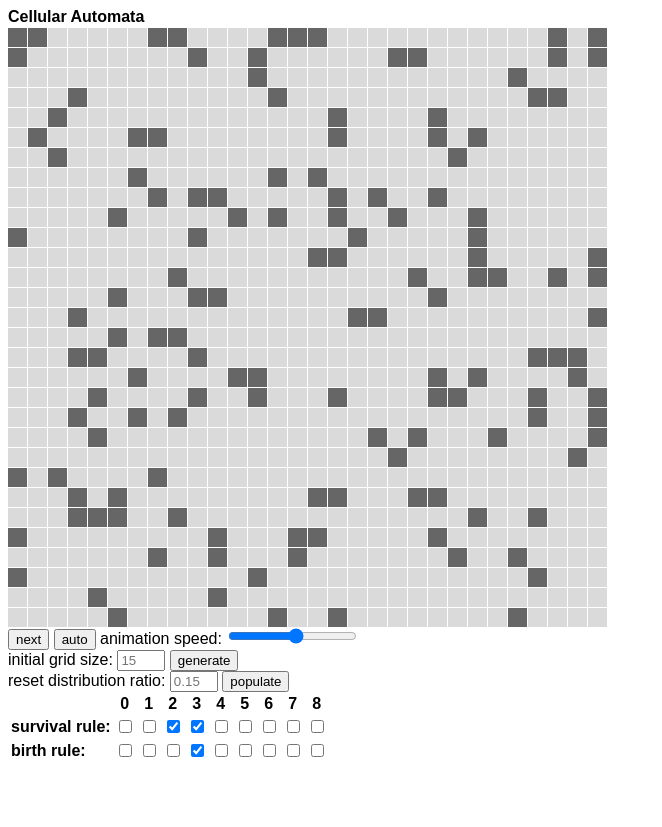
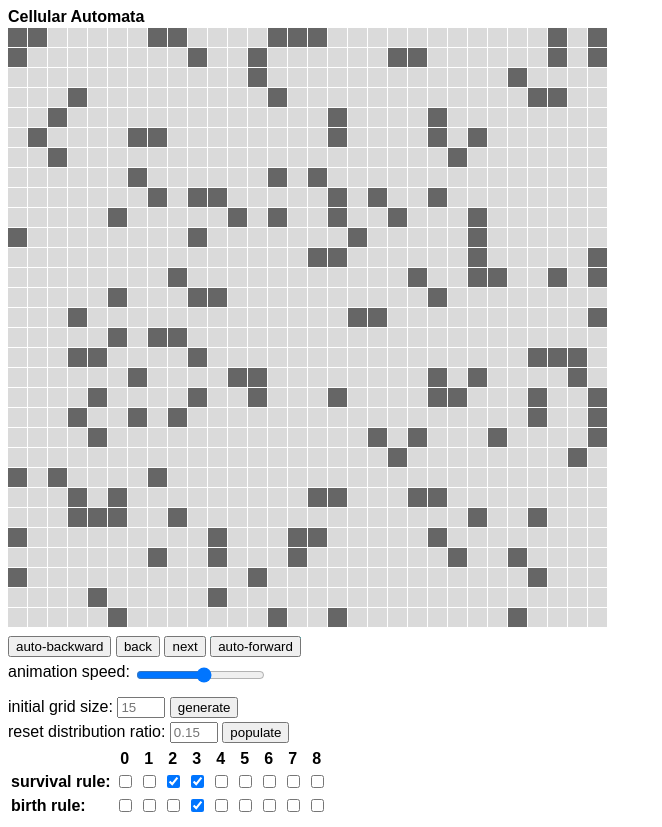
Before and after one commit to ChristianEdwardPadilla/CellularAutomata, a plain HTML site: page index.html in a window 1280 px wide. Shown: the whole page, without its empty margins (0-662 px from the left). Before the commit the page ends 800 px from the top, so only its background shows below. Drawn offline with Linux system fonts and the light colour scheme.

Commit message:
styling final

```diff
--- a/index.html
+++ b/index.html
@@ -11,14 +11,24 @@
     <div id="outer"></div>
 
     <div class="controls">
-      <input type="button" id="next" value="next">
-      <input type="button" id="auto" value="auto">
-      <label for="speed"> animation speed:</label>
-      <input type="range" id="speed" name="speed" min="1" max="20">
-      <div>
+      <div class="main-buttons">
+        <input type="button" id="auto-backward" value="auto-backward">
+        <input type="button" id="back" value="back">
+        <input type="button" id="next" value="next">
+        <span class="auto-forward">
+          <input type="button" id="auto-forward" value="auto-forward">
+        </span>
+      </div>
+
+      <div class="speed-controls">
+          <label for="speed"> animation speed:</label>
+          <input type="range" id="speed" name="speed" min="1" max="20">
+      </div>
+
+      <div style="padding-top: 2px; padding-bottom: 2px">
         initial grid size: <input id="generate-input" type="text" style="width: 40px" placeholder="15"> <input type="button" id="generate" value="generate">
       </div>
-      <div>
+      <div style="padding-top: 2px; padding-bottom: 4px">
         reset distribution ratio: <input id="populate-input" type="text" style="width: 40px" placeholder="0.15"> <input type="button" id="populate" value="populate">
       </div>
 
--- a/main.js
+++ b/main.js
@@ -7,7 +7,7 @@
 //  neighborNumbers: an array where the value at each index indicates the number of neighbors the corresponding box has
 //  survivalNumbers: an array of numbers (input by user) that determines which checkboxes survive to the next frame
 //  birthNumbers: an array of numbers that determines which dead checkboxes become alive next frame
-//  autoFlag: a flag for whether the auto button is on or off (display next frame automatically when on)
+//  autoForwardFlag: a flag for whether the auto button is on or off (display next frame automatically when on)
 
 function gridGenerate(gridSize){
   //deal with bad inputs
@@ -112,7 +112,7 @@ function updateGrid(){
 
 //every interval of speedInput.value, change the grid to its next state
 function mainLoop(){
-  if (autoFlag){
+  if (autoForwardFlag){
     measureGrid();
     updateGrid();
     setTimeout(mainLoop, 1000/parseInt(speedInput.value));
@@ -122,7 +122,7 @@ function mainLoop(){
 //grab elements
 const outerContainer = document.querySelector('#outer');
 const nextButton = document.querySelector('#next');
-const autoButton = document.querySelector('#auto');
+const autoForwardButton = document.querySelector('#auto-forward');
 const generateButton = document.querySelector('#generate');
 const populateButton = document.querySelector('#populate');
 const generateInput = document.querySelector('#generate-input');
@@ -137,7 +137,7 @@ let globalPixels = [];
 let neighborNumbers = [];
 let survivalNumbers = [2,3];
 let birthNumbers = [3];
-let autoFlag = false;
+let autoForwardFlag = false;
 
 //initialization
 gridGenerate(30);
@@ -153,9 +153,9 @@ document.addEventListener('DOMContentLoaded', function(){
     measureGrid(globalPixels);
     updateGrid(globalPixels);
   });
-  //autoButton sets up an interval to display the next frame
-  autoButton.addEventListener('click', () => {
-    autoFlag = !autoFlag;
+  //autoForwardButton sets up an interval to display the next forward frame
+  autoForwardButton.addEventListener('click', () => {
+    autoForwardFlag = !autoForwardFlag;
     mainLoop();
   });
 
--- a/style.css
+++ b/style.css
@@ -27,3 +27,22 @@ body{
 #outer label input:checked ~ span {
   background-color: rgb(102, 102, 102);
 }
+
+.controls{
+  padding-top: 10px;
+}
+
+.auto-forward{
+  background-color: aqua;
+}
+
+.speed-controls{
+  position: relative;
+  padding-top: 8px;
+  padding-bottom: 8px;
+}
+
+.speed-controls label{
+  position: relative;
+  top: -6px;
+}
```
